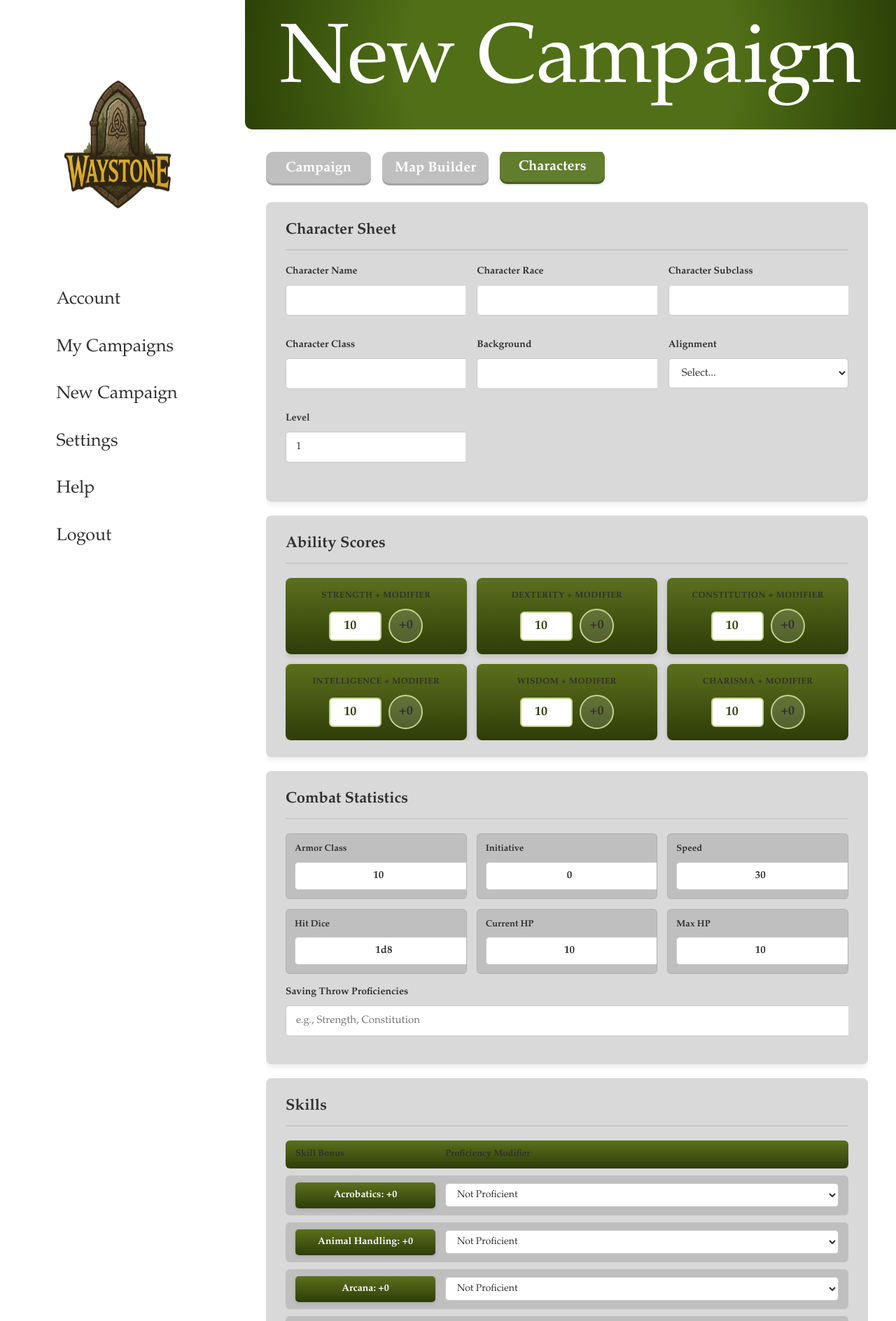
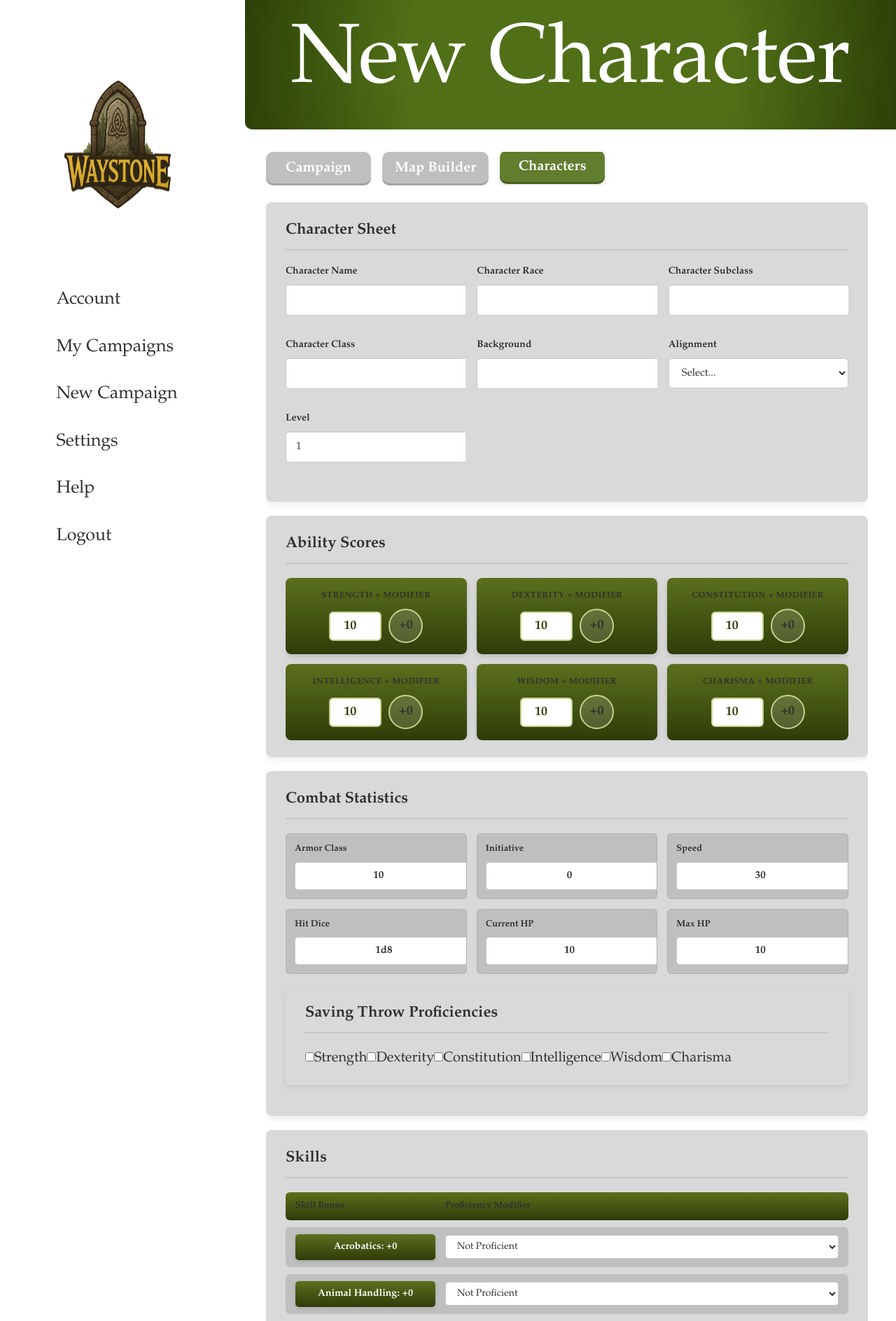
Before and after one commit to WouterOnGithub/Waystone, a React (Vite) app in the folder waystoneProject/: page /user/1/Add_Character in a window 1280 px wide. Shown: the top 1888 px of the page at 70% size. Built offline with nearby package versions, Linux system fonts and the light colour scheme; no server answers.

Commit message:
chararacter backend
het aanmaken van een character

```diff
--- a/waystoneProject/src/api/players.js
+++ b/waystoneProject/src/api/players.js
@@ -1,4 +1,4 @@
-import{db} from "../firebase";
+import{db} from "../firebase/firebase";
 import { collection, getDocs, addDoc, updateDoc, deleteDoc, doc, setDoc, getDoc } from "firebase/firestore";
 
 
@@ -6,6 +6,16 @@ export const getPlayers = async (userId, campaignId) => {
     const snapshot = await getDocs(collection(db, "Users", userId, "Campaigns", campaignId, "Players"));
     return snapshot.docs.map(doc => ({ id: doc.id, ...doc.data() }));
 };
+
+export const getPlayerById = async (userId, campaignId, playerId) => {
+    const playerRef = doc (db, "Users", userId, "Campaigns", campaignId, "Players", playerId);
+    const snapshot = await getDoc (playerRef);
+    if (!snapshot.exists()) {
+        throw new Error("Player not found");
+    }
+    return { id: snapshot.id, ...snapshot.data() };
+};
+
 
 export const addPlayer = async (userId, campaignId, playerData) => {
     const playersCollection = collection(db, "Users", userId, "Campaigns", campaignId, "Players");
--- /dev/null
+++ b/waystoneProject/src/hooks/usePlayer.js
@@ -0,0 +1,55 @@
+import { useEffect, useState } from "react";
+import { getPlayerById, addPlayer, updatePlayer } from "../api/players";
+import { useAuth } from "../context/AuthContext.jsx";
+
+export function usePlayer(campaignId, playerId) {
+    const { user } = useAuth();
+    const userId = user?.uid;
+
+    const isEditMode = Boolean(playerId);
+
+    const [player, setPlayer] = useState(null);
+    const [loading, setLoading] = useState(isEditMode);
+    const [error, setError] = useState(null);
+
+    useEffect(() => {
+        if (!isEditMode) return;
+        if (!userId || !campaignId || !playerId) return;
+
+        const fetchPlayer = async () => {
+            try {
+                const data =await getPlayerById(userId, campaignId, playerId);
+                setPlayer(data);
+            } catch (err) {
+                setError(err);
+            } finally {
+                setLoading(false);
+            }
+        };
+        fetchPlayer();
+    }, [isEditMode, userId, campaignId, playerId]);
+
+    const savePlayer = async (playerData) => {
+        setLoading(true);
+        setError(null);
+
+        try {
+            if (isEditMode) {
+                await updatePlayer(userId, campaignId, playerId, playerData);
+                setPlayer({ id: playerId, ...playerData });
+            } else {
+                const newPlayer = await addPlayer(userId, campaignId, playerData);
+                setPlayer(newPlayer);
+                return newPlayer;
+            }
+        } catch (err) {
+            setError(err);
+            throw err;
+        }
+        finally {
+            setLoading(false);
+        }
+    };
+
+    return { player, loading, error, savePlayer, isEditMode };
+}
--- a/waystoneProject/src/pages/Add_Character.jsx
+++ b/waystoneProject/src/pages/Add_Character.jsx
@@ -1,4 +1,5 @@
-import React, { useState } from "react";
+  import React, { useState, useEffect } from "react";
+  import { useParams, useNavigate } from "react-router-dom";
   import "./pages-css/CSS.css";
   import "./pages-css/New_Campaign_Page_CAMPAIGN.css";
   import "./pages-css/Add_characters.css";
@@ -10,9 +11,16 @@ import UploadIMG_Logo from "../assets/PlaceholderImage.jpg";
   import Required_Logo from "../assets/Required_Logo.webp";
   import Delete_Logo from "../assets/Delete_Logo.webp";
   import Add_Logo from "../assets/Add_Logo.webp";
-import Placeholder from "../assets/PlaceholderImage.jpg";
+
+  import { useAuth } from "../context/AuthContext.jsx";
+  import {usePlayer} from "../hooks/usePlayer.js";
 
   function Add_Character() {
+    const { campaignId, playerId } = useParams();
+    const navigate = useNavigate();
+
+    const {player, loading, error, savePlayer, isEditMode} = usePlayer(campaignId, playerId);
+
     const [characterData, setCharacterData] = useState({
       name: "",
       race: "",
@@ -37,7 +45,14 @@ function Add_Character() {
       hitDice: "1d8",
       currentHP: 10,
       maxHP: 10,
-    savingThrows: "",
+      savingThrows: {
+        strength: false,
+        dexterity: false,
+        constitution: false,
+        intelligence: false,
+        wisdom: false,
+        charisma: false
+      },
 
       // Skills
       skills: {
@@ -71,7 +86,7 @@ function Add_Character() {
         { name: "Feature", bonus: "+2", description: "Long description" }
       ],
       racialTraits: "Darkvision, Ability Boost, Attack Bonus",
-    racialSpeed: "+4",
+
 
       // Spells
       knownSpells: [
@@ -94,6 +109,36 @@ function Add_Character() {
         { name: "Item", bonus: "+3" }
       ]
     });
+
+    useEffect(() => {
+      if (player) {
+        setCharacterData(player);
+      }
+    }, [player]);
+
+    const handleSave = async () => {
+      try {
+        await savePlayer(characterData);
+        navigate(`/user/New_Campaign_Page_CHARACTERS/${campaignId}`);
+      } catch (err) {
+        console.error("Error saving character:", err);
+        alert("Failed to save character. Please try again.");
+      }
+    };
+
+    const handleCancel = () => {
+      navigate(`/user/New_Campaign_Page_CHARACTERS/${campaignId}`);
+    };
+
+    const handleSavingThrowChange = (ability) => {
+      setCharacterData({
+        ...characterData,
+        savingThrows: {
+          ...characterData.savingThrows,
+          [ability]: !characterData.savingThrows[ability]
+        }
+      });
+    }
 
     const calculateModifier = (score) => {
       return Math.floor((score - 10) / 2);
@@ -156,7 +201,7 @@ function Add_Character() {
       <div className="campaign-page">
         <Sidebar />
         <div className="campaign-main">
-        <Header title="New Campaign" />
+          <Header title={isEditMode? "Edit Character" : "New Character"} />
           <div className="campaign-body">
             <div className="campaign-tabs">
               <button className="campaign-tab">Campaign</button>
@@ -320,15 +365,22 @@ function Add_Character() {
                     />
                   </div>
                 </div>
-              <div className="char-field">
-                <label>Saving Throw Proficiencies</label>
+                <div className="char-section">
+                  <h3 className="char-section-title">Saving Throw Proficiencies</h3>
+                  <div className="saving-throws-grid">
+                    {['strength','dexterity','constitution','intelligence','wisdom','charisma'].map((ability) => (
+                      <label key={ability}>
                         <input
-                  type="text"
-                  value={characterData.savingThrows}
-                  onChange={(e) => handleInputChange('savingThrows', e.target.value)}
-                  placeholder="e.g., Strength, Constitution"
+                          type="checkbox"
+                          checked={characterData.savingThrows[ability]}
+                          onChange={() => handleSavingThrowChange(ability)}
                         />
+                        {ability.charAt(0).toUpperCase() + ability.slice(1)}
+                      </label>
+                    ))}
                   </div>
+                </div>
+
               </div>
 
               {/* Skills */}
@@ -388,7 +440,6 @@ function Add_Character() {
               <div className="char-section">
                 <h3 className="char-section-title">Racial Traits ⓘ</h3>
                 <div className="char-field">
-                <label>Speed: {characterData.racialSpeed}</label>
                   <textarea
                     value={characterData.racialTraits}
                     onChange={(e) => handleInputChange('racialTraits', e.target.value)}
@@ -455,8 +506,8 @@ function Add_Character() {
 
               {/* Action Buttons */}
               <div className="char-actions">
-              <button className="char-save-btn">Save Character</button>
-              <button className="char-cancel-btn">Cancel</button>
+                <button className="char-save-btn" onClick={handleSave}>Save Character</button>
+                <button className="char-cancel-btn" onClick={handleCancel}>Cancel</button>
               </div>
             </div>
           </div>
```
Lines whose indentation alone changed are shown as unchanged.
